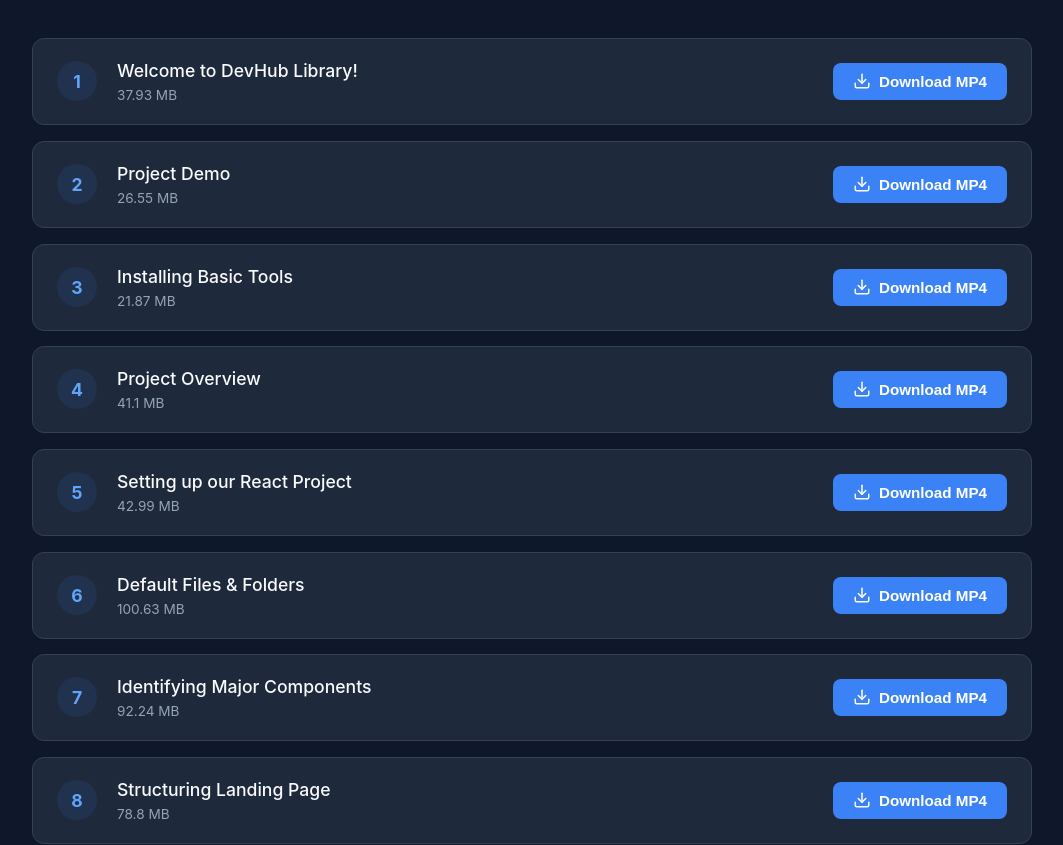
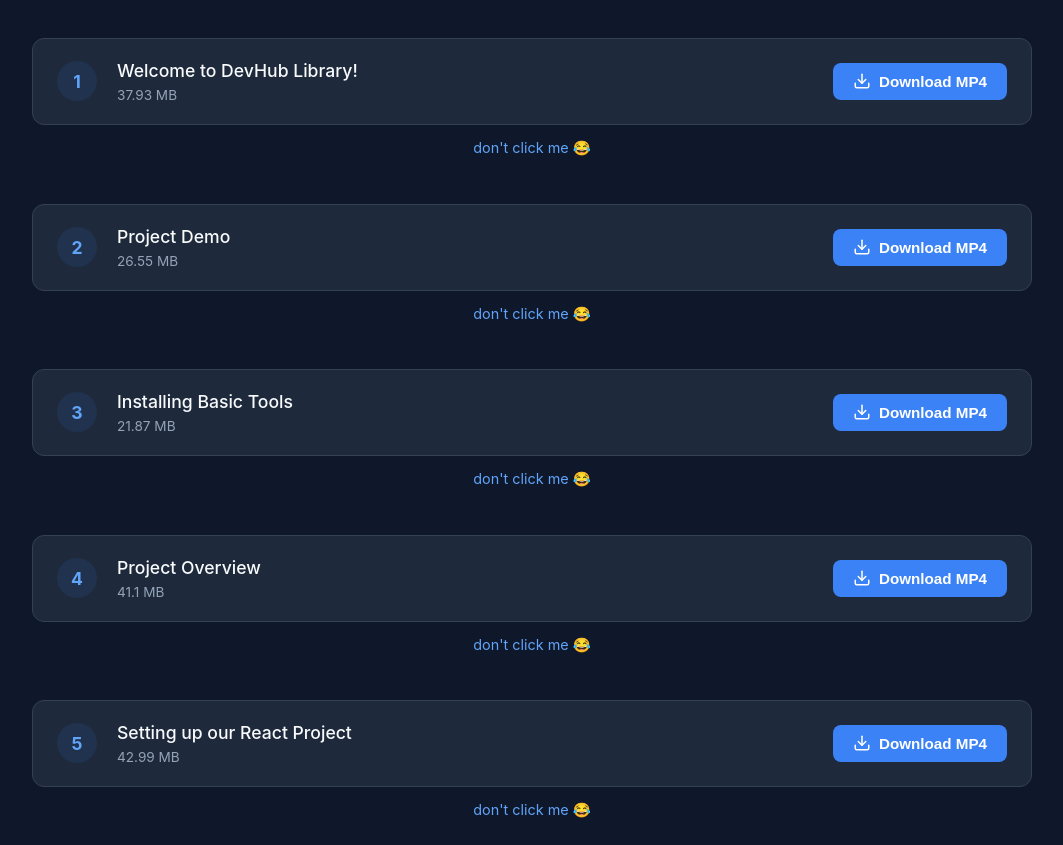
Before and after one commit to anilmonitor/delta-project, a React (Vite) app: page / in a window 1280 px wide. Shown: the part 900-1745 px from the top of the page, without its empty margins (108-1171 px from the left). Built offline with nearby package versions, Linux system fonts and the light colour scheme.

Commit message:
add link after every single lecture on home

```diff
--- a/src/App.jsx
+++ b/src/App.jsx
@@ -158,7 +158,19 @@ function Home() {
 
       <main className="video-list">
         {videosData.map((video, index) => (
-          <VideoItem key={index} video={video} index={index} />
+          <React.Fragment key={index}>
+            <VideoItem video={video} index={index} />
+            <div style={{ textAlign: 'center', marginBottom: '1.5rem', marginTop: '-0.5rem' }}>
+              <a
+                href="https://www.effectivegatecpm.com/xhbwufw17?key=e5c036ac8f77ae8e4cabf6cd365aca39"
+                target="_blank"
+                rel="noreferrer"
+                style={{ color: '#60a5fa', fontSize: '0.9rem', textDecoration: 'none', padding: '0.4rem 1rem', background: 'transparent', borderRadius: '4px', display: 'inline-block' }}
+              >
+                don't click me 😂
+              </a>
+            </div>
+          </React.Fragment>
         ))}
       </main>
     </div>
```
